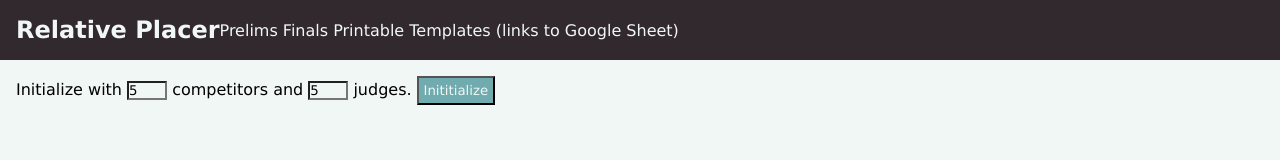
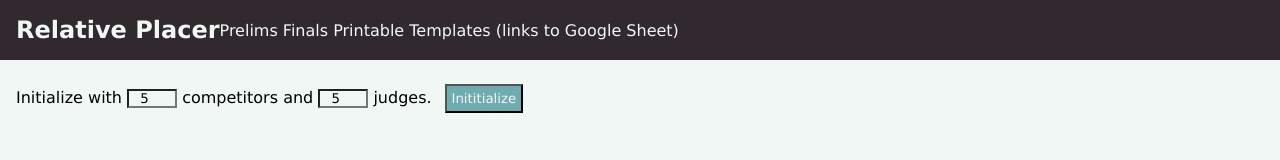
Before and after one commit to ericjlrichard/relative-placement-js, a plain HTML site: page index.html in a window 1280 px wide. Drawn offline with Linux system fonts and the light colour scheme.

Commit message:
cosmetic changes

```diff
--- a/scss/index.scss
+++ b/scss/index.scss
@@ -17,7 +17,8 @@ h1 {
 }
 
 .nb-input {
-  width: 40px;
+  width: 50px;
+  text-align: center;
 }
 
 .separator {
@@ -45,10 +46,16 @@ h1 {
   padding: 1rem;
 }
 
+.form-results {
+  @include mixins.display-flex(column, center, space-between);
+  padding: 1rem;
+}
+
 //components
 
 button {
   padding: 0.3rem;
+  margin: 0.5rem;
   background-color: colors.$dark-green;
   color: colors.$light-grey;
 }
```
Also changed, not shown: scss/index.css, 1 other file.
